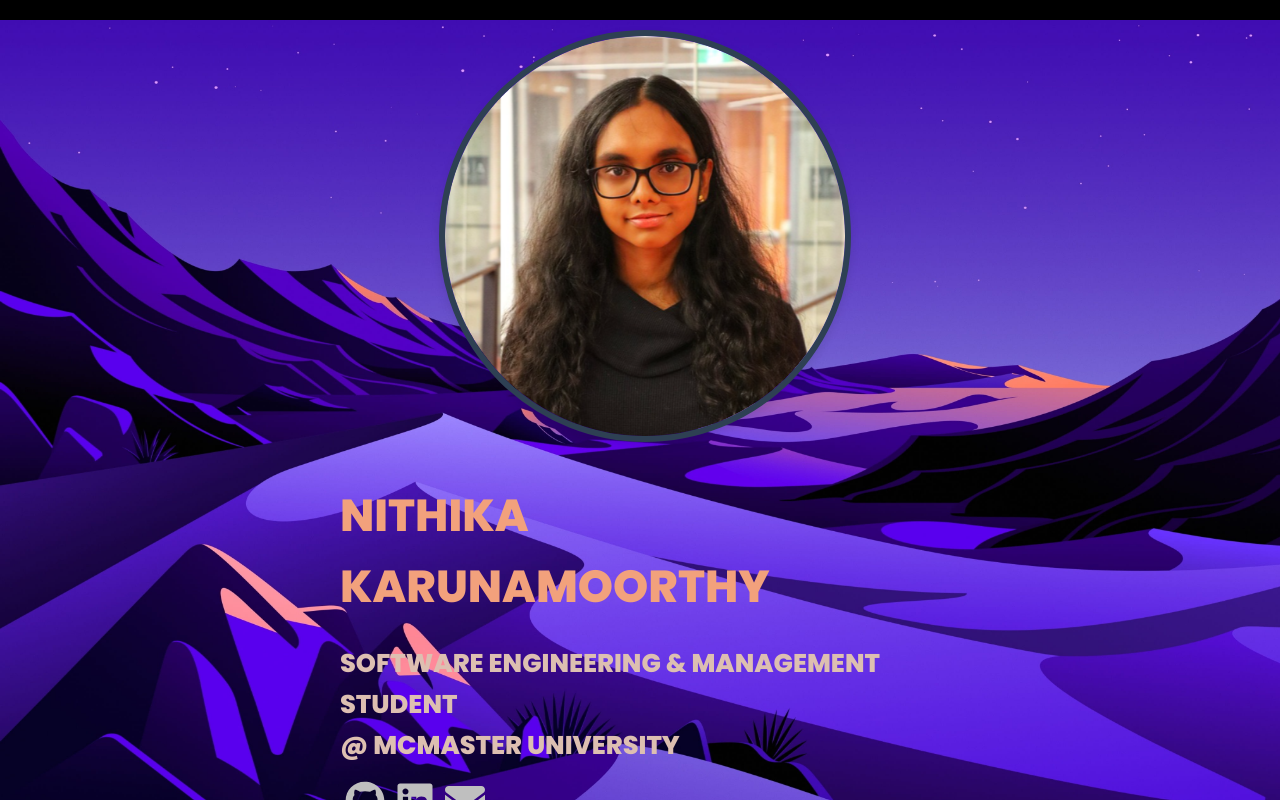
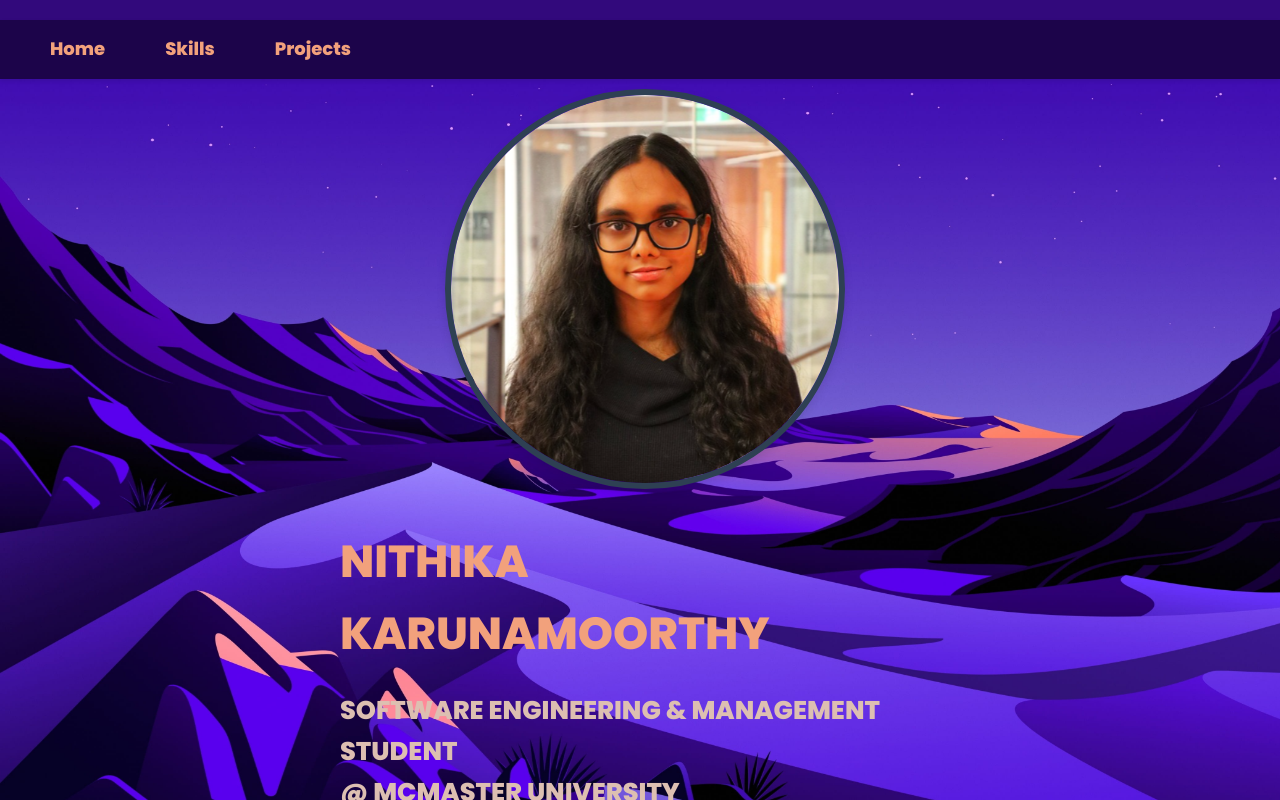
Before and after one commit to nkaruna09/Portfolio, a React (Vite) app: page / in a window 1280 px wide. Shown: the top 800 px of the page. Built offline with nearby package versions, Linux system fonts and the light colour scheme.

Commit message:
finish navbar

```diff
--- a/src/App.css
+++ b/src/App.css
@@ -1,7 +1,7 @@
 /*App.css*/
 :root {
   --link-color: #0D1445;
-  --background-color: #000000;
+  --background-color: #32097c;
   --box-background: #FFFFFF;
   --box-shadow: 0 4px 10px rgba(0, 0, 0, 0.1);
   --border-radius: 8px;
@@ -10,7 +10,6 @@
 body {
   margin: 0;
   padding: 0;
-  font-family: 'Arial', sans-serif;
   background-color: var(--background-color);
   line-height: 1.6;
   box-sizing: border-box;
--- a/src/App.jsx
+++ b/src/App.jsx
@@ -2,10 +2,12 @@ import './App.css';
 import Hero from './sections/hero/hero';
 import Projects from './sections/Projects/Projects';
 import Skills from './sections/Skills/Skills';
+import Navbar from './sections/Navbar/Navbar';
 
 function App() {
   return (
     <div className="App">
+      <Navbar />
       <Hero />
       <Skills />
       <Projects />
--- a/src/sections/Hero/HeroStyles.module.css
+++ b/src/sections/Hero/HeroStyles.module.css
@@ -4,7 +4,7 @@
     justify-content: space-between;
     align-items: center;
     gap: 20px;
-    min-height: 100vh;
+    min-height: 93vh;
     width: 100vw; /* Ensures the container spans the full viewport width */
     margin: 0; /* Removes any extra margins */
     background: url('../../assets/background_image.jpg');
--- a/src/sections/Navbar/Navbar.jsx
+++ b/src/sections/Navbar/Navbar.jsx
@@ -0,0 +1,16 @@
+import React from 'react';
+import styles from './NavbarStyles.module.css';
+
+const Navbar = () => {
+  return (
+    <nav className={styles.navbar}>
+      <ul className={styles.navLinks}>
+        <li><a href="#hero">Home</a></li>
+        <li><a href="#skills">Skills</a></li>
+        <li><a href="#projects">Projects</a></li>
+      </ul>
+    </nav>
+  );
+};
+
+export default Navbar;
--- /dev/null
+++ b/src/sections/Navbar/NavbarStyles.module.css
@@ -0,0 +1,49 @@
+/* General reset for navbar */
+* {
+    margin: 0;
+    padding: 0;
+    box-sizing: border-box;
+}
+
+/* Navbar styling */
+.navbar {
+    display: flex;
+    justify-content: flex-start; /* Align links to the left */
+    align-items: center;
+    padding: 15px 20px;
+    background-color: #1c044a;
+    color: #f2a17c;
+    position: sticky; /* Makes navbar sticky */
+    top: 0; /* Stick to the top of the page */
+    width: 100%; /* Ensure the navbar spans the full width */
+    z-index: 1000; /* Ensure the navbar stays above other content */
+    box-shadow: 0 2px 4px rgba(0, 0, 0, 0.1); /* Optional shadow for a clean look */
+    font-family: 'Poppins', sans-serif;
+    font-weight: bold;
+}
+
+/* Navbar links styling */
+.navLinks {
+    list-style-type: none;
+    display: flex;
+    margin-left: 0; /* Ensure no extra left margin */
+}
+
+.navLinks li {
+    margin: 0 20px; /* Add space between links */
+}
+
+.navLinks a {
+    color: #f2a17c;
+    text-decoration: none;
+    font-size: 18px;
+    transition: color 0.3s;
+    padding: 5px 10px; /* Add some padding to the links for better click area */
+}
+
+/* Hover effect for links */
+.navLinks a:hover {
+    color: #f0a500; /* Change to a golden color on hover */
+    background-color: rgba(240, 165, 0, 0.2); /* Optional background color change on hover */
+    border-radius: 4px; /* Optional rounded corners for the hover effect */
+}
--- a/src/sections/Projects/ProjectsStyles.module.css
+++ b/src/sections/Projects/ProjectsStyles.module.css
@@ -5,7 +5,7 @@
     align-items: center;
     justify-content: center;
     padding: 50px 20px;
-    min-height: 100vh;
+    min-height: 80vh;
     width: 100vw; /* Ensures the container spans the full viewport width */
     margin: 0; /* Removes any extra margins */
     background-color: #582dc6; /* Slightly lighter background */
--- a/src/sections/Skills/SkillsStyles.module.css
+++ b/src/sections/Skills/SkillsStyles.module.css
@@ -5,7 +5,7 @@
     justify-content: center;
     padding: 50px 0;
     text-align: center;
-    min-height: 70vh;
+    min-height: 80vh;
     width: 100vw; /* Ensures the container spans the full viewport width */
     margin: 0; /* Removes any extra margins */
     background-color: #32097c; /* Slightly lighter background */
```
